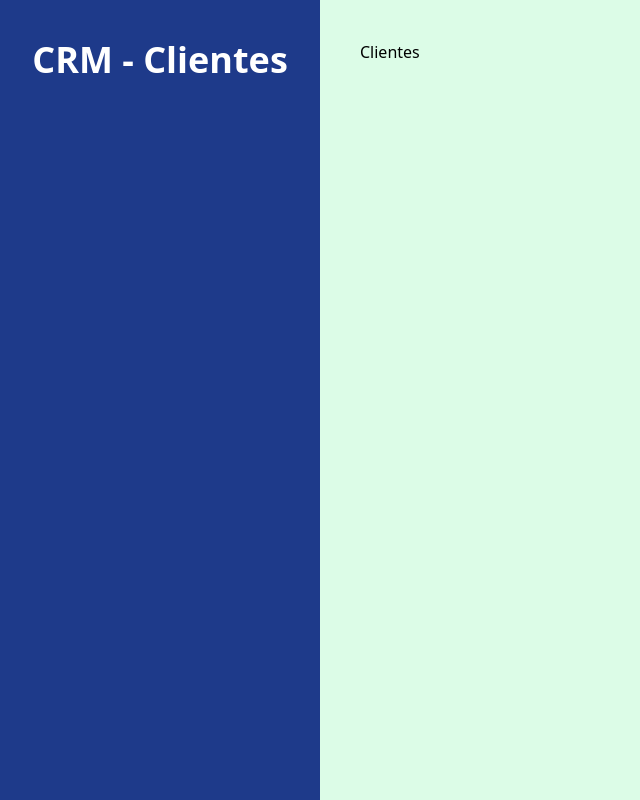
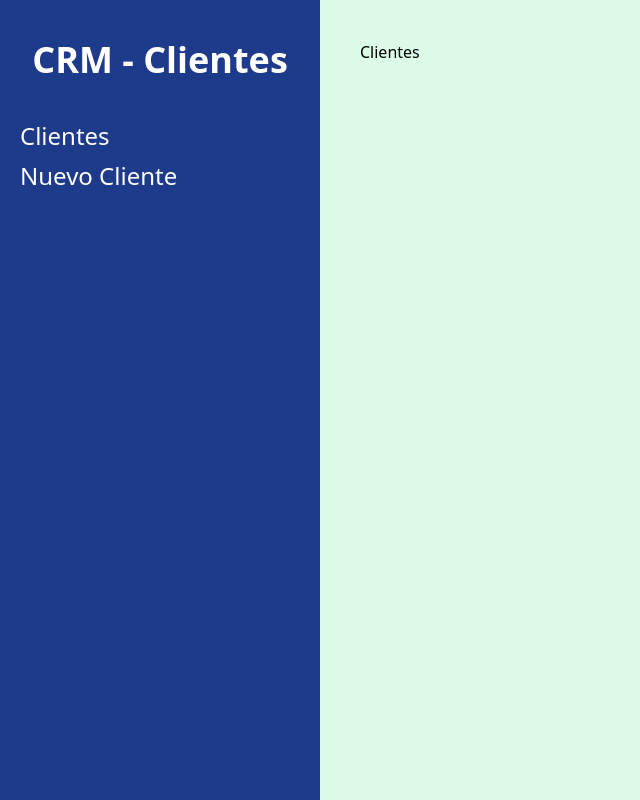
Before and after one commit to fschwalb/crm-react, a React (Vite) app: page / in a window 1280 px wide. Shown: the whole page, without its empty margins (0-640 px from the left). Built offline with nearby package versions, Linux system fonts and the light colour scheme.

Commit message:
Link injected

```diff
--- a/src/components/Layout.jsx
+++ b/src/components/Layout.jsx
@@ -1,10 +1,15 @@
-import { Outlet } from 'react-router-dom';
+import { Outlet, Link } from 'react-router-dom';
 
 function Layout() {
     return (
         <div className='md:flex md:min-h-screen'>
             <aside className='md:w-1/4 bg-blue-900 px-5 py-10'>
                 <h2 className='text-4xl font-black text-center text-white'>CRM - Clientes</h2>
+
+                <nav className='mt-10'>
+                    <Link className='text-2xl block mt-2 hover:text-blue-300 text-white' to="/">Clientes</Link>
+                    <Link className='text-2xl block mt-2 hover:text-blue-300 text-white' to="/clientes/nuevo">Nuevo Cliente</Link>
+                </nav>
             </aside>
 
             <main className='md:w-3/4 p-10 md:h-screen overflow-scroll'>
```
